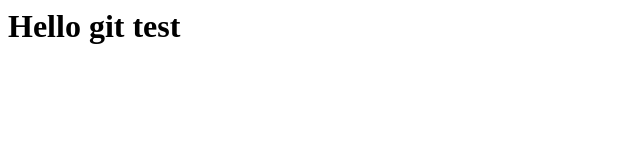
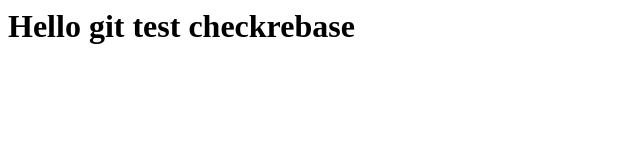
Before and after one commit to sakhkatya324-bot/test, a plain HTML site: page index.html in a window 1280 px wide. Shown: the whole page, without its empty margins (0-640 px from the left). Drawn offline with Linux system fonts and the light colour scheme.

Commit message:
commit-4

```diff
--- a/index.html
+++ b/index.html
@@ -1 +1 @@
-<h1>Hello git test</h1>
+<h1>Hello git test checkrebase</h1>
```
